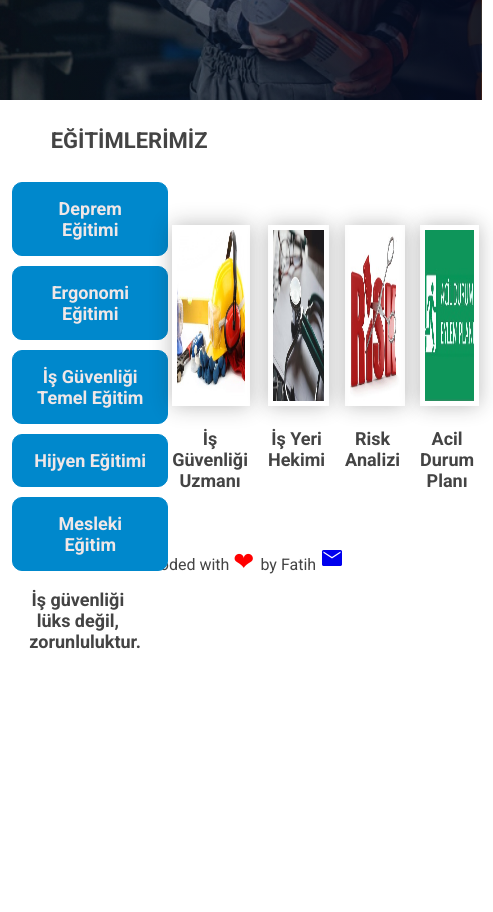
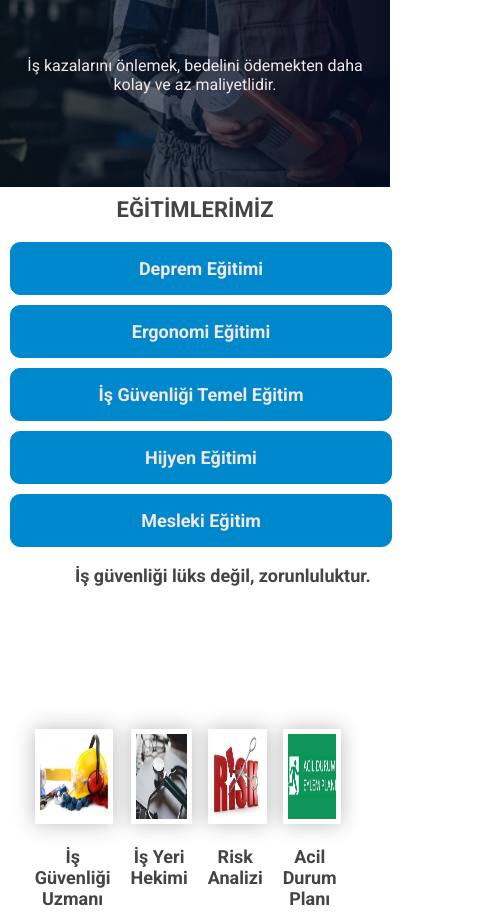
Before and after one commit to fatihoz5758/task, a plain HTML site: page index.html in a window 390 px wide. Shown: the part 660-1572 px from the top of the page, 493 px wide, since content can reach past the window. Before the commit the page ends 1330 px from the top, so only its background shows below. Drawn offline with nearby package versions, Linux system fonts and the light colour scheme.

Commit message:
tavsiyeler

```diff
--- a/style.css
+++ b/style.css
@@ -33,11 +33,11 @@
 footer {
     grid-area: footer;
 }
-
-body {
+/* grid burada kullanılmamış aslında */
+/* body {
     display: grid;
     background-color: white;
-    /* gap: 10px; */
+    gap: 10px;
     height: 100%;
     grid-template-rows: 160px auto 400px 100px;
     grid-template-areas:
@@ -46,7 +46,8 @@
         "row row row row row row "
         "footer footer footer footer footer footer";
     justify-content: space-between;
-}
+} */
+
 
 /* header  bölümü */
 header {
@@ -159,6 +160,7 @@
 
 }
 
+
 .sol_section {
     flex-direction: row;
     text-align: center;
@@ -199,6 +201,8 @@
     background-color: #5472D2;
 }
 
+
+
 .sag_section {
     width: 75%;
     display: flex;
@@ -228,6 +232,28 @@
     color: #5472D2;
     font-size: 20px;
 }
+@media (max-width:678px) {
+    .row{
+        flex-direction: column;
+    }
+    .sol_section {
+
+        width: 100%;
+    }
+    .sol_section h2 {
+        font-size: 22px;
+        text-align: center;
+        padding: 10px;
+        margin: 0;
+    }.sol_section a {
+        padding: 15px 5px;
+    }
+    .sag_section {
+    width: 985;
+
+        justify-content: center;
+    }
+}
 
 /* footer bölümü */
 
```
